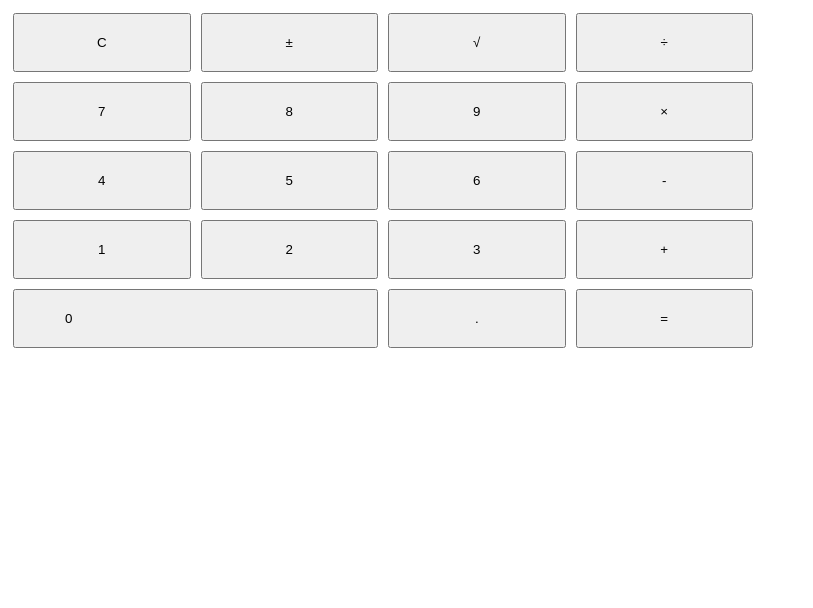
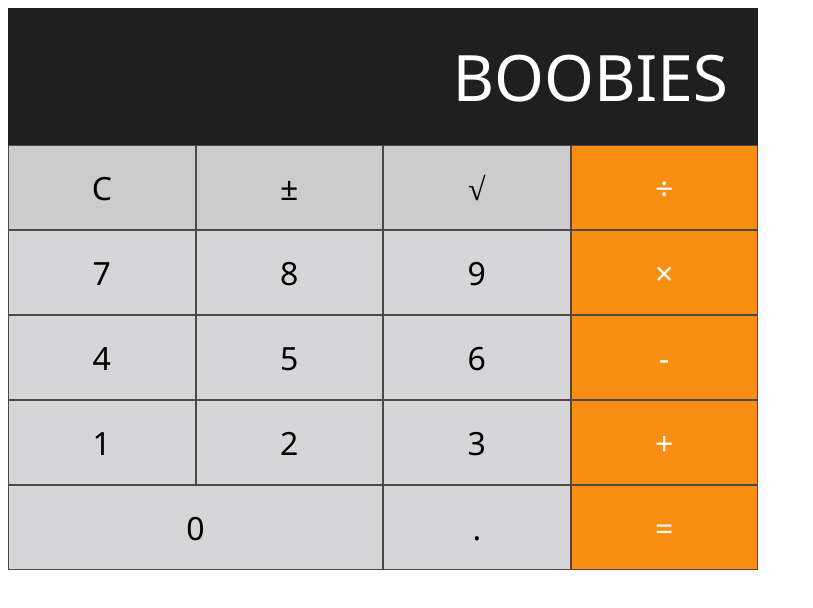
Before and after one commit to LogStar100/Calculator, a plain HTML site: page index.html in a window 1280 px wide. Shown: the whole page, without its empty margins (0-813 px from the left). Drawn offline with Linux system fonts and the light colour scheme.

Commit message:
Finished design

```diff
--- a/index.html
+++ b/index.html
@@ -16,42 +16,68 @@
 
 			.doubleWidth {
 				grid-column-end: span 2;
-				text-align: left;
+				text-align: center;
 			}
 
 			button {
 				padding: 20px 50px 20px 50px;
-				margin: 5px;
 				text-align: center;
+				background-color: #d6d6d8;
+				border-width: 1px;
+				border-color: #504848;
+				border-style: solid;
+				font-size: 2em;
+				font-family: Segoe UI;
+			}
+
+			.orange {
+				background-color: #f88f13;
+				color: white;
+			}
+
+			.result {
+				grid-column-end: span 4;
+				background-color: #1f1f1f;
+				text-align: right;
+				font-size: 4em;
+				font-family: Segoe UI;
+				color: white;
+				padding: 25px 30px;
+			}
+
+			.gray {
+				background-color: #ccc;
 			}
 		</style>
 	</head>
 	<body>
-		<div class="result"></div>
+
 		<div id="buttons">
-			<button>C</button>
-			<button>±</button>
-			<button>√</button>
-			<button>÷</button>
+			<div class="result">BOOBIES</div>
+
+			<button class="gray">C</button>
+			<button class="gray">±</button>
+			<button class="gray">√</button>
+			<button class="orange">÷</button>
 
 			<button>7</button>
 			<button>8</button>
 			<button>9</button>
-			<button>×</button>
+			<button class="orange">×</button>
 
 			<button>4</button>
 			<button>5</button>
 			<button>6</button>
-			<button>-</button>
+			<button class="orange">-</button>
 
 			<button>1</button>
 			<button>2</button>
 			<button>3</button>
-			<button>+</button>
+			<button class="orange">+</button>
 
 			<button class="doubleWidth">0</button>
 			<button class="special">.</button>
-			<button>=</button>
+			<button class="orange">=</button>
 		</div>
 	</body>
 </html>
```
